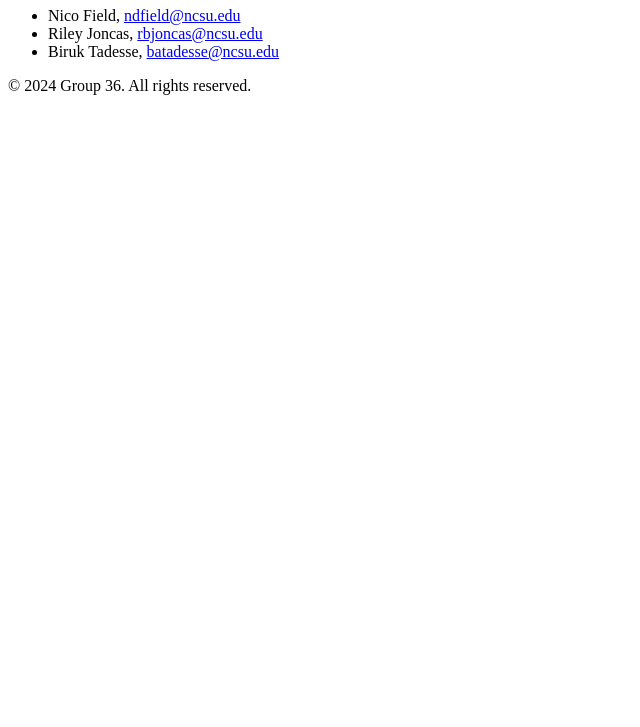
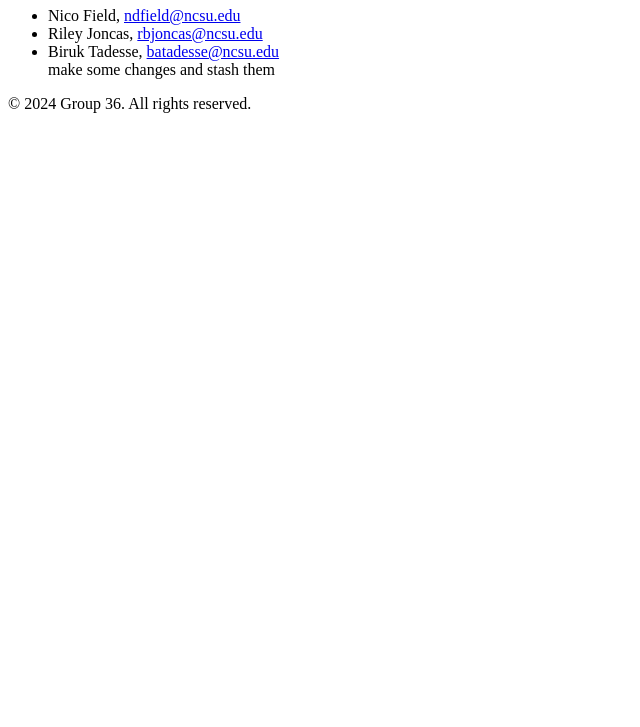
Before and after one commit to NCSU-CSC-510-F2024/git-homework, a plain HTML site: page index.html in a window 1280 px wide. Shown: the part 73-800 px from the top of the page, without its empty margins (0-640 px from the left). Drawn offline with Linux system fonts and the light colour scheme.

Commit message:
Apply stashed changes

```diff
--- a/index.html
+++ b/index.html
@@ -9,6 +9,8 @@
             <li>Nico Field, <a href="mailto:ndfield@ncsu.edu">ndfield@ncsu.edu</a></li>
             <li>Riley Joncas, <a href="mailto:rbjoncas@ncsu.edu">rbjoncas@ncsu.edu</a></li>
             <li>Biruk Tadesse, <a href="mailto:batadesse@ncsu.edu">batadesse@ncsu.edu</a></li>
+
+            make some changes and stash them
         </ul>
         <footer>
             <p>&copy; 2024 Group 36. All rights reserved.</p>
```
